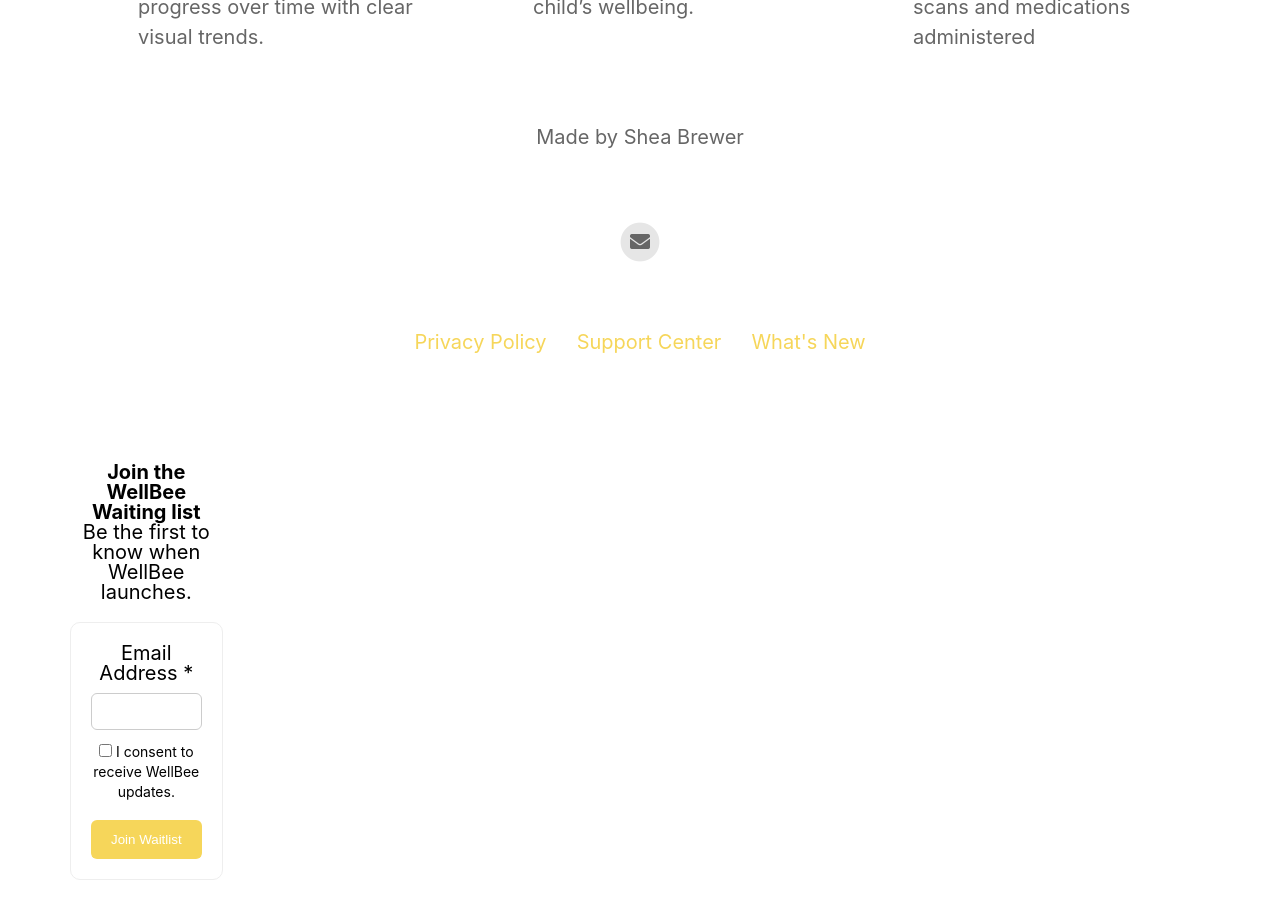
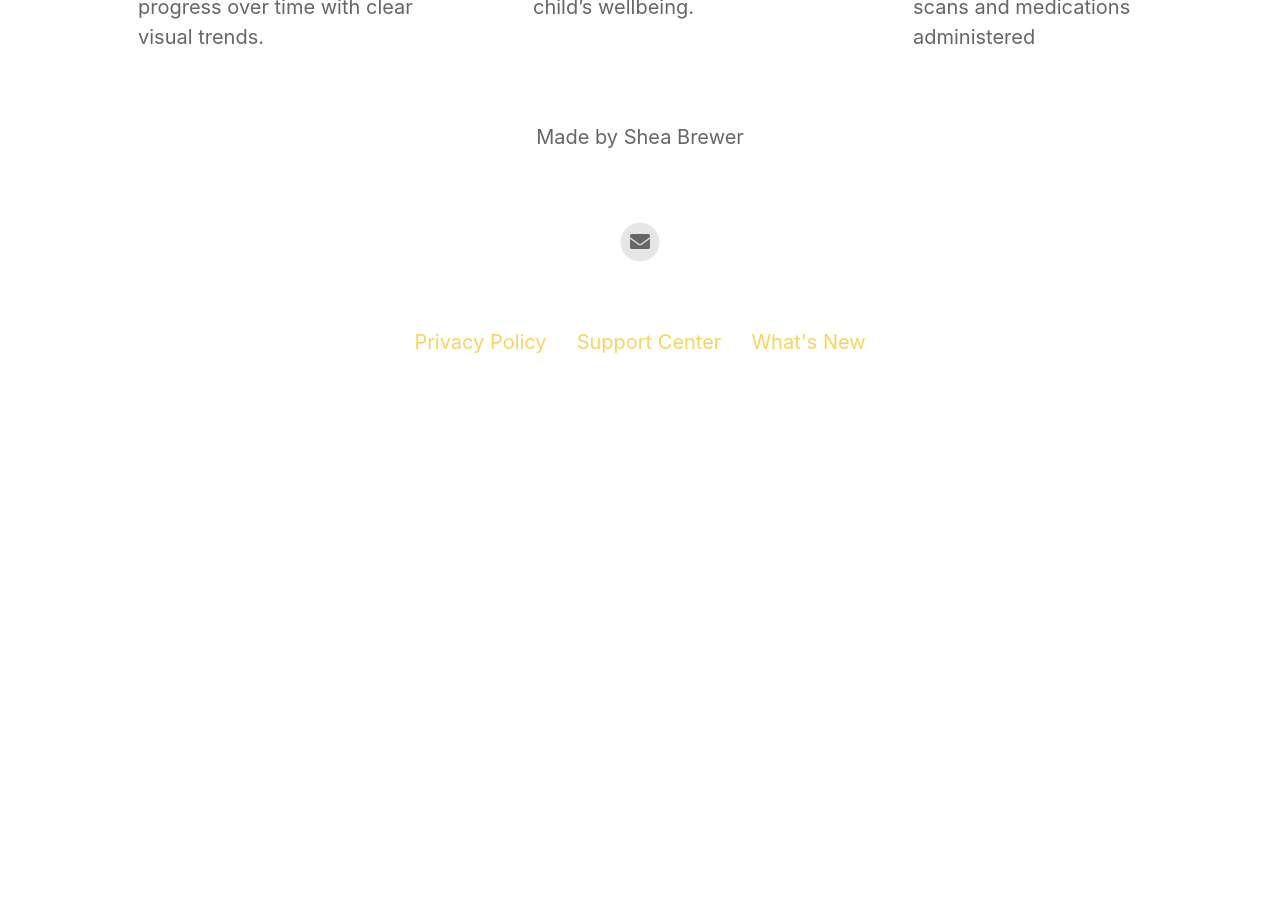
Before and after one commit to sheabrewer1986/WellBeeWebsite, a Jekyll site: the page built from index.html, in a window 1280 px wide and 900 px high, scrolled down 1431 px. Built offline with Jekyll 4.4.1, drawn with Linux system fonts in a browser that asks for light colours; nearby versions of some CDN libraries; after the commit the page ends 1853 px from its top, so only the background shows below that.

Commit message:
[Tweak] Form doesn't work here either

```diff
--- a/_includes/features.html
+++ b/_includes/features.html
@@ -24,35 +24,3 @@
     {% endfor %}
 
 </div>
-
-<div style="margin-top:40px; text-align:center;">
-
-<h2>Join the WellBee Waiting list</h2>
-<p>Be the first to know when WellBee launches.</p>
-
-<form action="https://well-bee.us16.list-manage.com/subscribe/post?u=a35d8b92b22cd2856cc48caf7&amp;id=2c863d2a6b"
-      method="post"
-      target="_blank"
-      style="max-width:420px; margin:20px auto; border:1px solid #eee; padding:20px; border-radius:10px;">
-
-<label>Email Address *</label><br>
-
-<input type="email"
-       name="EMAIL"
-       required
-       style="width:100%; padding:10px; margin:10px 0; border:1px solid #ccc; border-radius:6px;">
-
-<label style="font-size:14px;">
-<input type="checkbox" name="gdpr[28419]" value="Y" required>
-I consent to receive WellBee updates.
-</label>
-
-<br><br>
-
-<input type="submit"
-       value="Join Waitlist"
-       style="background:#f6d65a; color:white; border:none; padding:12px 20px; border-radius:6px; cursor:pointer;">
-
-</form>
-
-</div>
```
